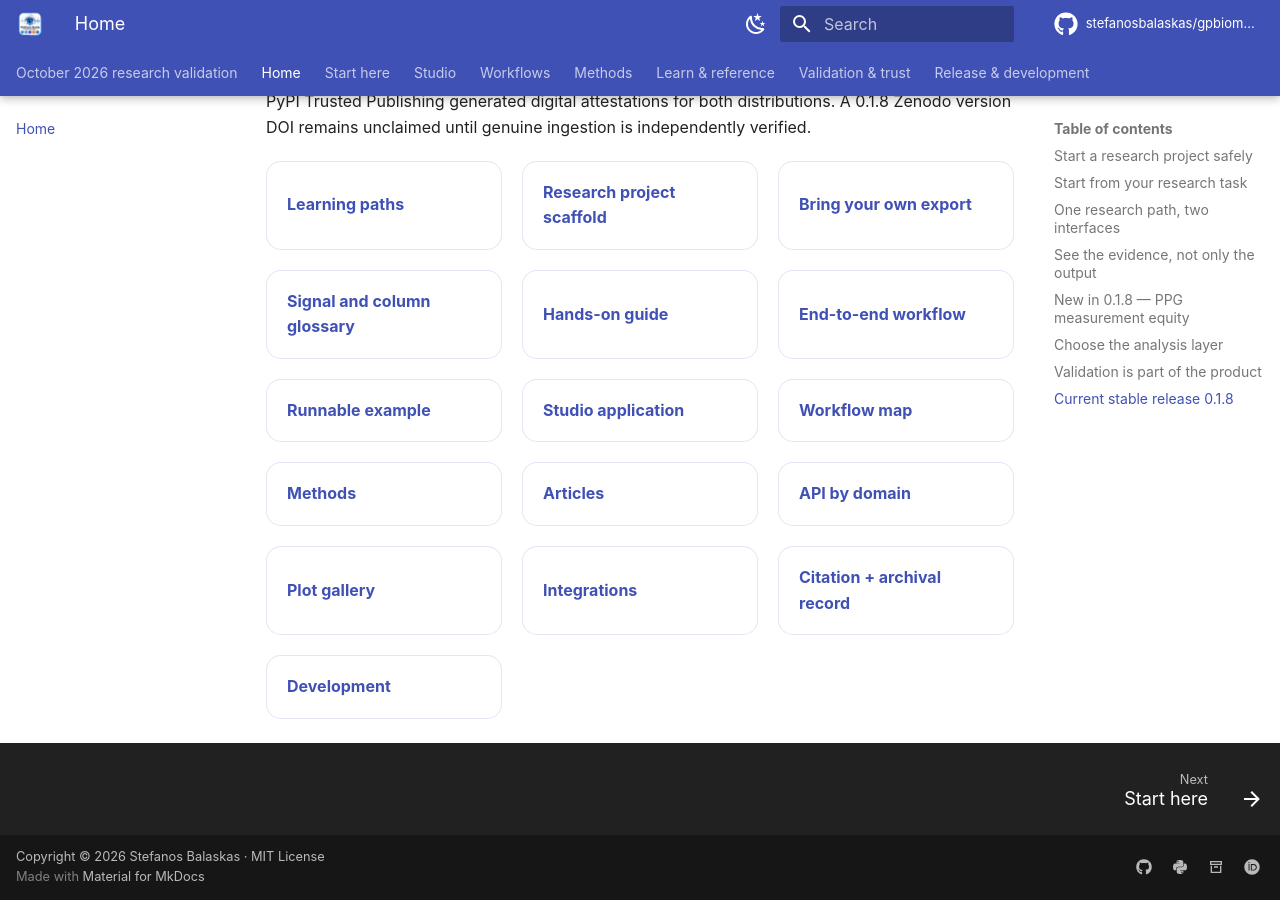
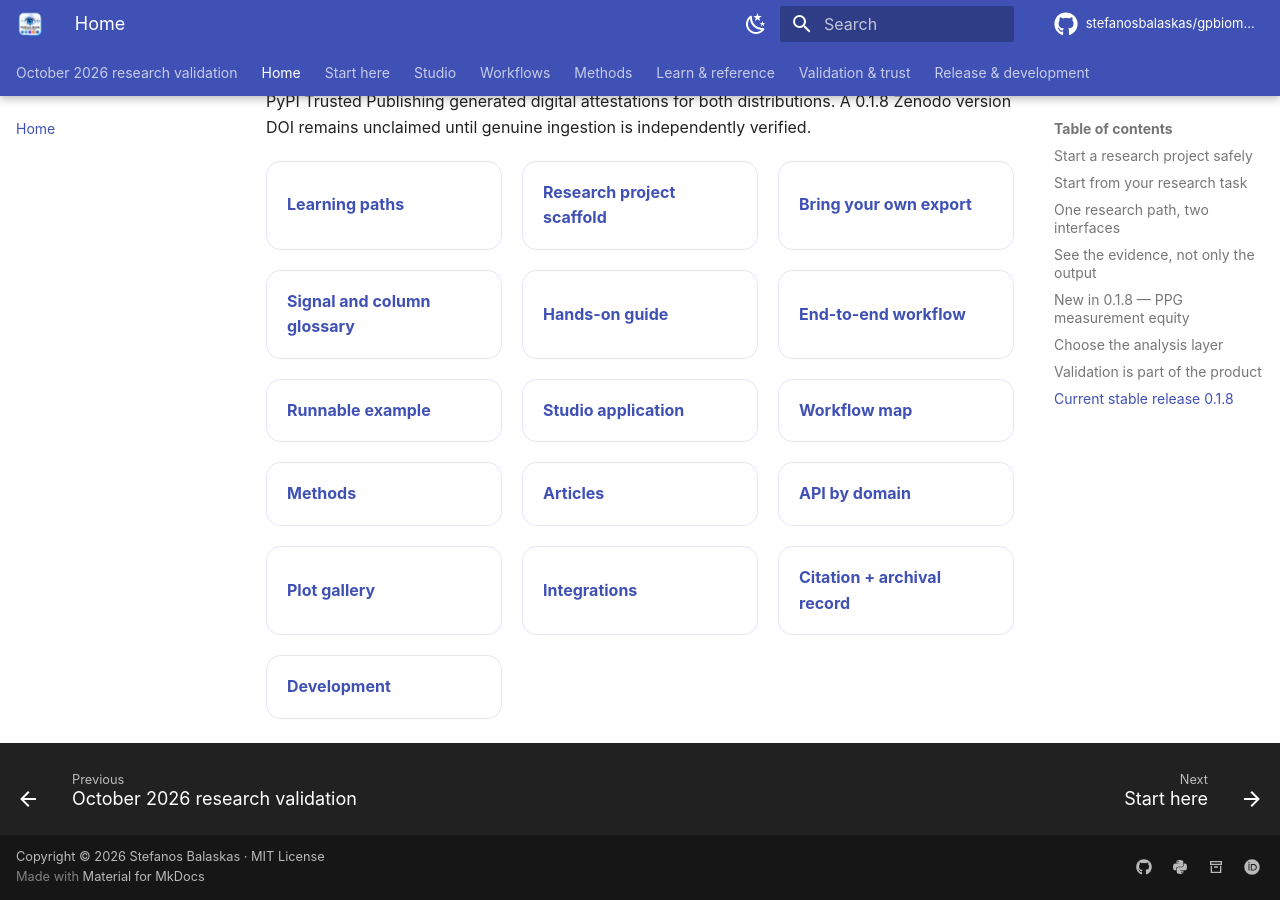
Before and after one commit to stefanosbalaskas/gpbiometricspy, an MkDocs documentation site: the page built from docs/index.md, in a window 1280 px wide and 900 px high, scrolled down 8738 px. Built offline with MkDocs 1.6.1 and Material for MkDocs 9.7.7, drawn with Linux system fonts in a browser that asks for light colours; plug-ins that fetch from the network failed and are left out; comment, search, counter and statistics services are not loaded.

Commit message:
docs: link unfrozen October research article from navigation

```diff
--- a/mkdocs.yml
+++ b/mkdocs.yml
@@ -83,7 +83,7 @@
   - https://unpkg.com/mathjax@3/es5/tex-mml-chtml.js
 
 nav:
-  - October 2026 research validation: articles/october-2026-physiological-validation.md
+  - October 2026 research validation: research/october-2026-physiological-validation.md
   - Home: index.md
   - Start here: start-here.md
   - Studio:
```
